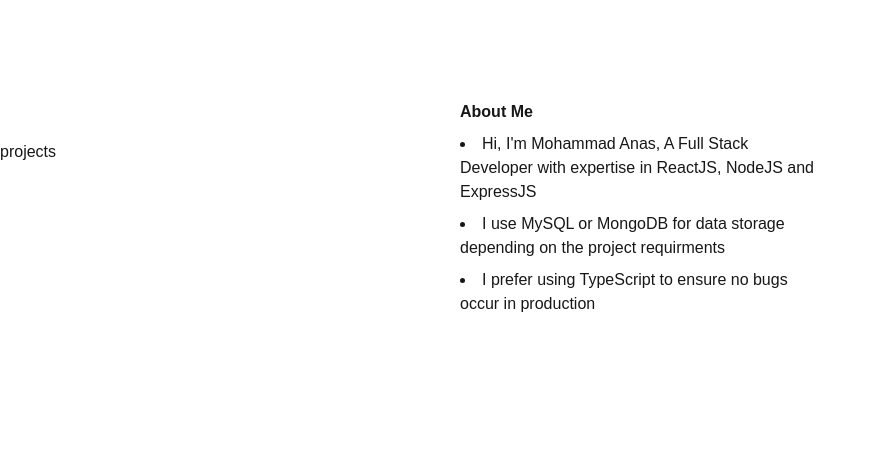
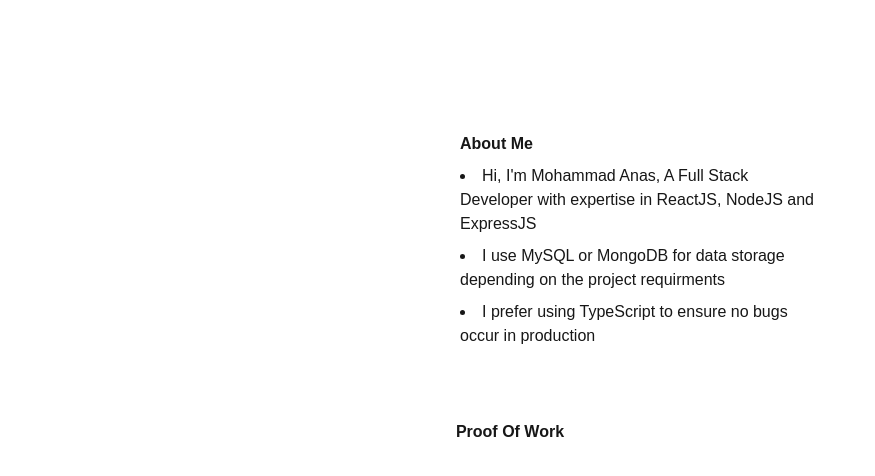
Before and after one commit to mohammadanas51/Portfolio, a Next.js app: page / in a window 1280 px wide. Shown: the top 476 px of the page, without its empty margins (0-875 px from the left). Built offline with nearby package versions, Linux system fonts and the light colour scheme.

Commit message:
started proof of work section

```diff
--- /dev/null
+++ b/_data/db.json
@@ -0,0 +1,19 @@
+{
+    "projects": [
+        {
+            "id" : "1" ,
+            "title" : "Event Management System",
+            "description" : "A Freelance project for the mosque commitee in my city. They wanted to digitise the process of scheduling events.",
+            "liveUrl" : "https://bayan-portal-tntj.web.app/",
+            "githubRepo" : "https://github.com/mohammadanas51/Bayan-App-full"
+        },
+        {
+            "id" : "2" ,
+            "title" : "CommitPay",
+            "description" : "A SaaS product made for beginner developers looking for paid Open Source issues. Have 35 signups",
+            "liveUrl" : "https://commitpay-mvp.web.app/",
+            "githubRepo" : "https://github.com/mohammadanas51/CommitPay-MVP"
+
+        }
+    ]
+}
--- a/src/components/heroSection.tsx
+++ b/src/components/heroSection.tsx
@@ -4,7 +4,7 @@ function HeroSection() {
   return (
     <div className="mt-10 flex justify-center">
       <meta name="viewport" content="width=device-width, initial-scale=1.0" />
-      <div className="heroChild h-10 w-110 sm:w-90 px-5 md:w-100 ">
+      <div className="heroChild w-110 sm:w-90 px-5 md:w-100 py-8">
         <p className="font-bold">About Me</p>
         <div className="aboutMeMsg">
           <ul className="mt-2 list-disc list-inside space-y-2">
--- a/src/components/navBar.tsx
+++ b/src/components/navBar.tsx
@@ -3,7 +3,6 @@ import React from 'react'
 function NavBar() {
   return (
     <div className="navParent flex justify-center ">
-        {/* <div className="navChild h-10 bg-white/10 backdrop-blur text-white flex items-center mt-5 w-200 md:w-200 sm:w-100  rounded"> */}
         <div className="navChild h-10 bg-white/10 backdrop-blur text-white flex justify-center items-center mt-5 w-110 sm:w-110 md:w-100 rounded">
 
         <div className="navContents">
--- a/src/components/projects.tsx
+++ b/src/components/projects.tsx
@@ -2,7 +2,9 @@ import React from 'react'
 
 function Projects() {
   return (
-    <div>projects</div>
+    <div className="mt-10 flex justify-center items-center">
+        <p className="font-bold mr-65">Proof Of Work</p>
+   </div>
   )
 }
 
```
